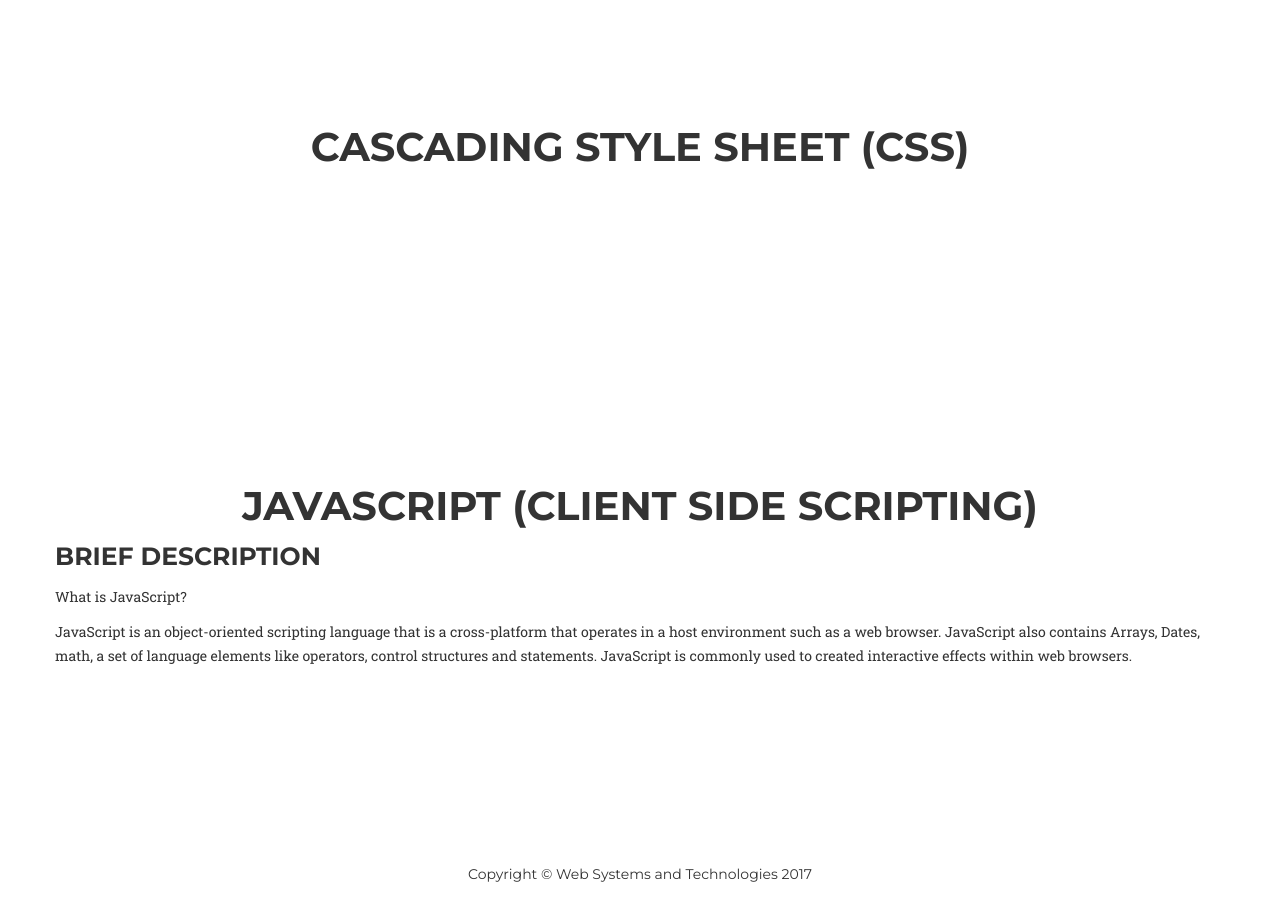
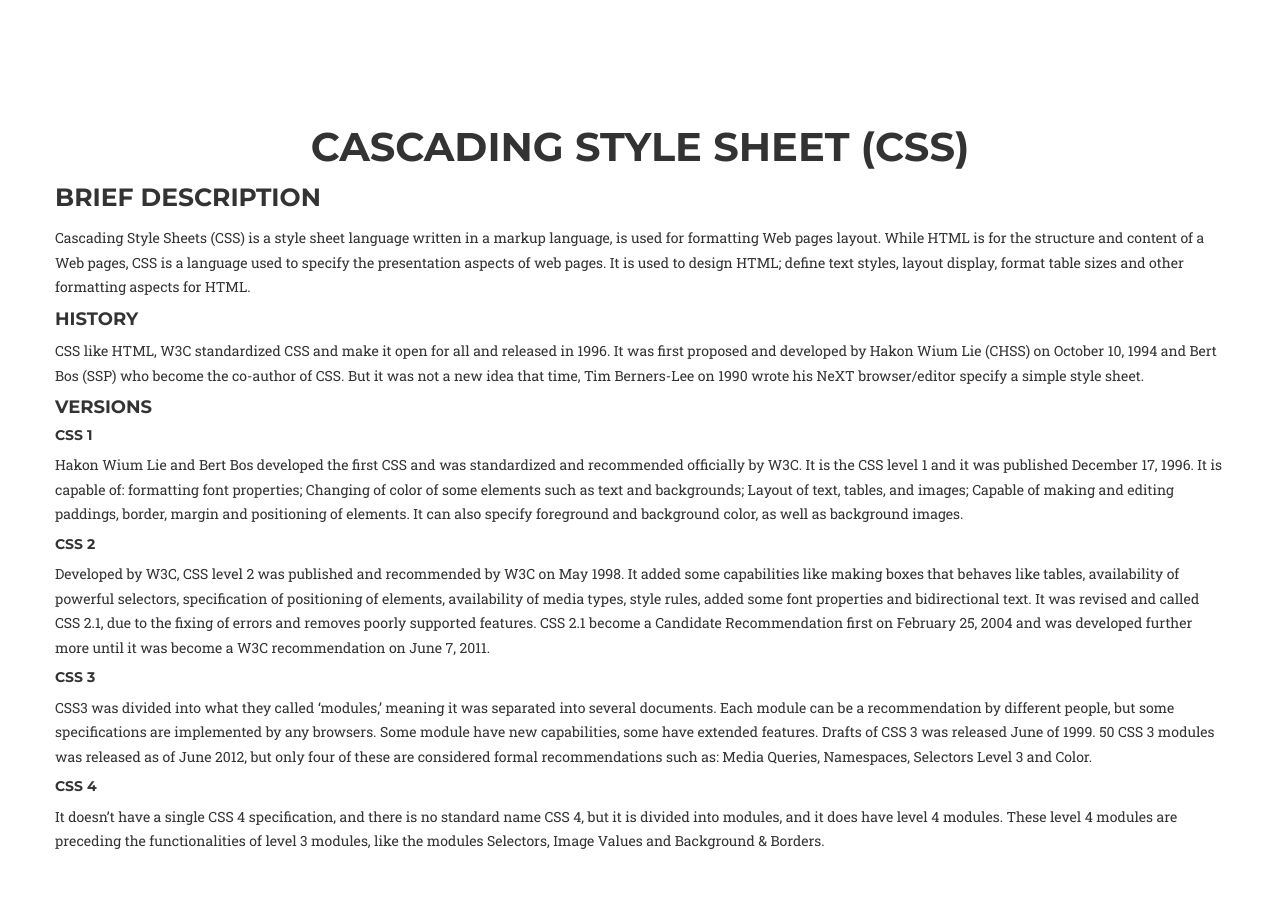
Before and after one commit to galoberlyn/webteklec, a website: page CourseWebsite/midterms.html in a window 1280 px wide. Shown: the part 3620-4541 px from the top of the page. Drawn offline with nearby package versions, Linux system fonts and the light colour scheme; a web font is replaced by a local one.

Commit message:
Added CSS contents in midterms.html

```diff
--- a/CourseWebsite/midterms.html
+++ b/CourseWebsite/midterms.html
@@ -205,7 +205,27 @@ Html
                 <div class="col-lg-12 text-center">
                     <h2 class="section-heading">Cascading Style Sheet (CSS)</h2>
             </div>
+            <h3 class="sub-topic">
+            Brief Description
+            </h3>
+            <p> Cascading Style Sheets (CSS) is a style sheet language written in a markup language, is used for formatting Web pages layout. While HTML is for the structure and content of a Web pages, CSS is a language used to specify the presentation aspects of web pages. It is used to design HTML; define text styles, layout display, format table sizes and other formatting aspects for HTML.</p>
 
+            <h4>HISTORY</h4>
+            <p>CSS like HTML, W3C standardized CSS and make it open for all and released in 1996. It was first proposed and developed by Hakon Wium Lie (CHSS) on October 10, 1994 and Bert Bos (SSP) who become the co-author of CSS. But it was not a new idea that time, Tim Berners-Lee on 1990 wrote his NeXT browser/editor specify a simple style sheet.<p>
+
+            <h4>VERSIONS</h4>
+
+            <h5>CSS 1</h5>
+            <p>Hakon Wium Lie and Bert Bos developed the first CSS and was standardized and recommended officially by W3C. It is the CSS level 1 and it was published December 17, 1996. It is capable of: formatting font properties; Changing of color of some elements such as text and backgrounds; Layout of text, tables, and images; Capable of making and editing paddings, border, margin and positioning of elements. It can also specify foreground and background color, as well as background images. </p>
+
+            <h5>CSS 2</h5>
+            <p> Developed by W3C, CSS level 2 was published and recommended by W3C on May 1998. It added some capabilities like making boxes that behaves like tables, availability of powerful selectors, specification of positioning of elements, availability of media types, style rules, added some font properties and bidirectional text. It was revised and called CSS 2.1, due to the fixing of errors and removes poorly supported features. CSS 2.1 become a Candidate Recommendation first on February 25, 2004 and was developed further more until it was become a W3C recommendation on June 7, 2011.</p>
+
+            <h5>CSS 3</h5>
+            <p>CSS3 was divided into what they called ‘modules,’ meaning it was separated into several documents. Each module can be a recommendation by different people, but some specifications are implemented by any browsers. Some module have new capabilities, some have extended features. Drafts of CSS 3 was released June of 1999. 50 CSS 3 modules was released as of June 2012, but only four of these are considered formal recommendations such as: Media Queries, Namespaces, Selectors Level 3 and Color.</p>
+
+            <h5>CSS 4</h5>
+            <p>It doesn’t have a single CSS 4 specification, and there is no standard name CSS 4, but it is divided into modules, and it does have level 4 modules. These level 4 modules are preceding the functionalities of level 3 modules, like the modules Selectors, Image Values and Background & Borders. </p>
 
 
         </div>
@@ -223,6 +243,7 @@ Html
                 <p> What is JavaScript? </p>
                 <p> JavaScript is an object-oriented scripting language that is a cross-platform that operates in a host environment such as a web browser.
                 JavaScript also contains Arrays, Dates, math, a set of language elements like operators, control structures and statements. JavaScript is commonly used to created interactive effects within web browsers. </p>
+
             </div>
         </div>
     </section>
```
